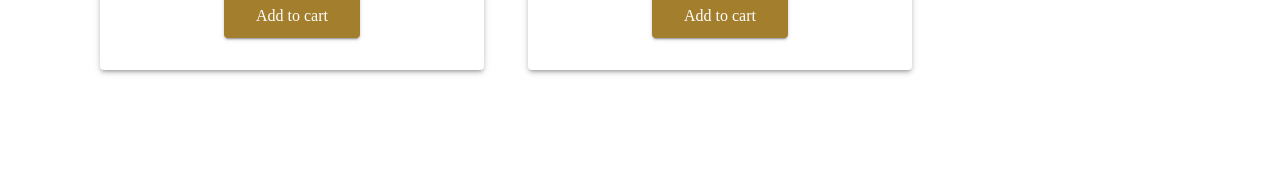
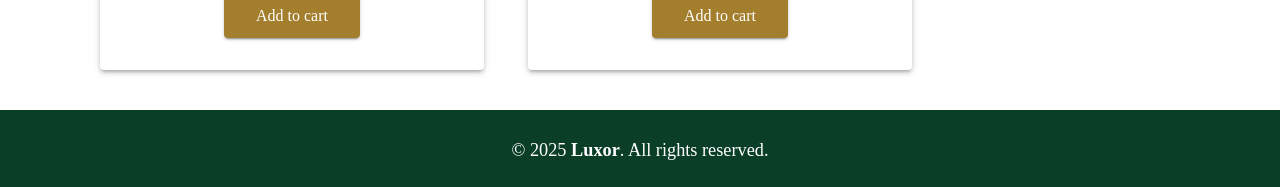
Before and after one commit to mwangizack/luxor, a Next.js app: page / in a window 1280 px wide. Shown: the part 5468-5655 px from the top of the page. Before the commit the page ends 5558 px from the top, so only its background shows below. Built offline with nearby package versions, Linux system fonts and the light colour scheme.

Commit message:
feat: Add footer

```diff
--- /dev/null
+++ b/src/app/components/Footer.tsx
@@ -0,0 +1,46 @@
+import { Box, Typography } from "@mui/material";
+import React from "react";
+import { Cinzel } from "next/font/google";
+
+const cinzelFont = Cinzel({
+  subsets: ["latin"],
+  weight: ["600", "700"],
+  style: ["normal"],
+});
+
+function Footer() {
+  return (
+    <Box
+      sx={{
+        backgroundColor: "secondary.main",
+        width: "100%",
+        height: "5rem",
+        display: "flex",
+        justifyContent: "center",
+        alignItems: "center",
+        padding: "1rem",
+        marginTop: "20px",
+      }}
+    >
+      <Typography
+        sx={{
+          color: "#FFF",
+        }}
+      >
+        &copy; 2025{" "}
+        <span
+          style={{
+            fontFamily: cinzelFont.className,
+            fontWeight: "600",
+            color: "primary.main",
+          }}
+        >
+          Luxor
+        </span>
+        . All rights reserved.
+      </Typography>
+    </Box>
+  );
+}
+
+export default Footer;
--- a/src/app/page.tsx
+++ b/src/app/page.tsx
@@ -2,6 +2,7 @@ import { Typography } from "@mui/material";
 import Hero from "./components/Hero";
 import Navbar from "./components/Navbar";
 import LandingContent from "./components/LandingContent";
+import Footer from "./components/Footer";
 
 export default function Home() {
   return (
@@ -13,7 +14,7 @@ export default function Home() {
         <Hero />
         <LandingContent />
       </main>
-      <footer>{/* Add a component */}</footer>
+      <footer><Footer /></footer>
     </>
   );
 }
```
